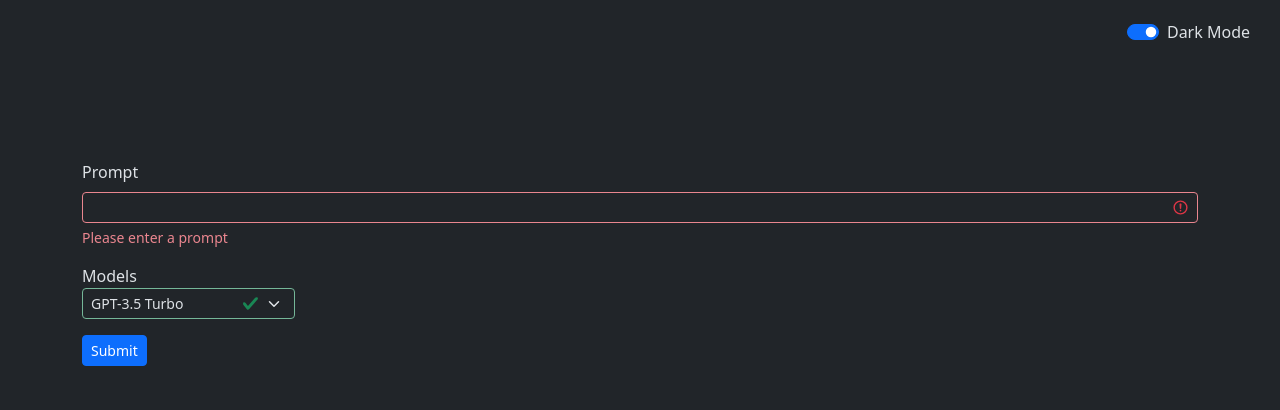
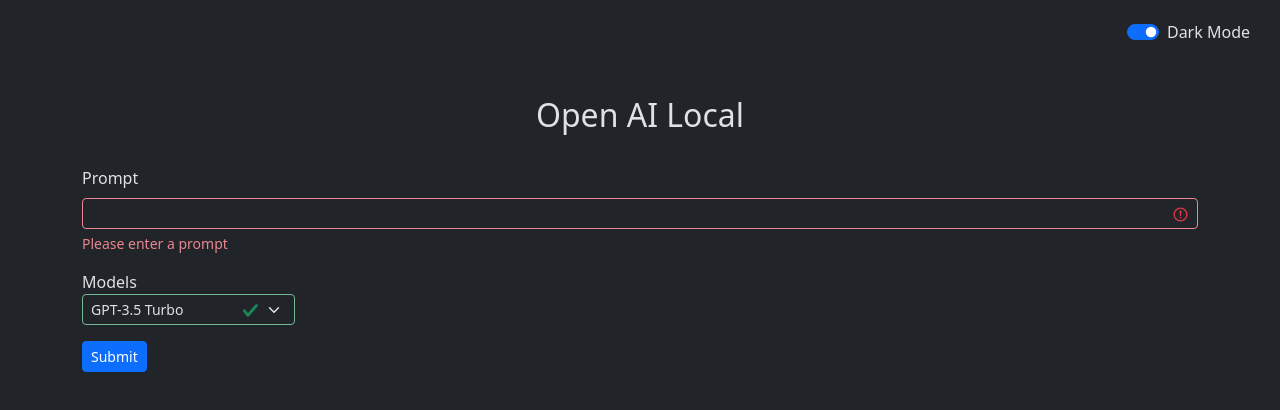
Before and after one commit to babaraza/openai-api-local, a plain HTML site: page index.html in a window 1280 px wide. Drawn offline with nearby package versions, Linux system fonts and the light colour scheme; no server answers.

Commit message:
added title

```diff
--- a/index.html
+++ b/index.html
@@ -4,7 +4,7 @@
     <meta charset="UTF-8" />
     <meta name="viewport" content="width=device-width, initial-scale=1.0" />
     <title>OpenAI API Local</title>
-    <link rel="stylesheet" href="style.css">
+    <link rel="stylesheet" href="style.css" />
     <link
       href="https://cdn.jsdelivr.net/npm/bootstrap@5.3.2/dist/css/bootstrap.min.css"
       rel="stylesheet"
@@ -35,6 +35,9 @@
           <input class="form-check-input" type="checkbox" role="switch" id="btnSwitch" checked />
           <label class="form-check-label" for="btnSwitch">Dark Mode</label>
         </div>
+      </div>
+      <div id="title">
+        <h2>Open AI Local</h2>
       </div>
       <div class="input_area container mb-3">
         <form action="" onsubmit="runAI(event)" enctype="multipart/form-data" class="was-validated">
--- a/style.css
+++ b/style.css
@@ -1,3 +1,9 @@
+#title {
+  display: flex;
+  justify-content: center;
+  margin-bottom: 3vh;
+}
+
 pre {
   border-radius: 0.375rem;
 }
@@ -34,7 +40,7 @@
 }
 
 .app {
-        margin-top: 20vh;
+  margin-top: 12vh;
 }
 
 .loading {
```
Lines whose indentation alone changed are shown as unchanged.
